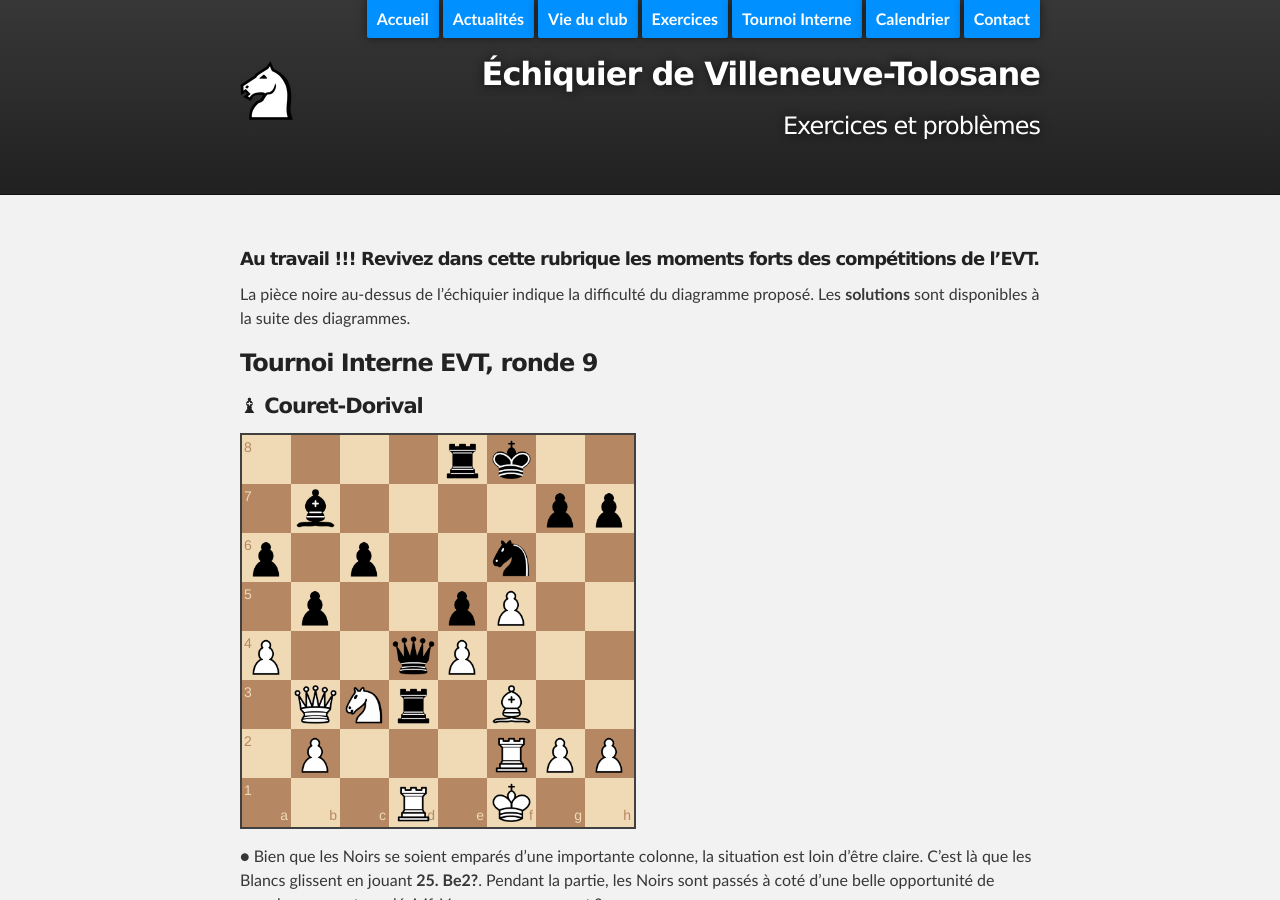
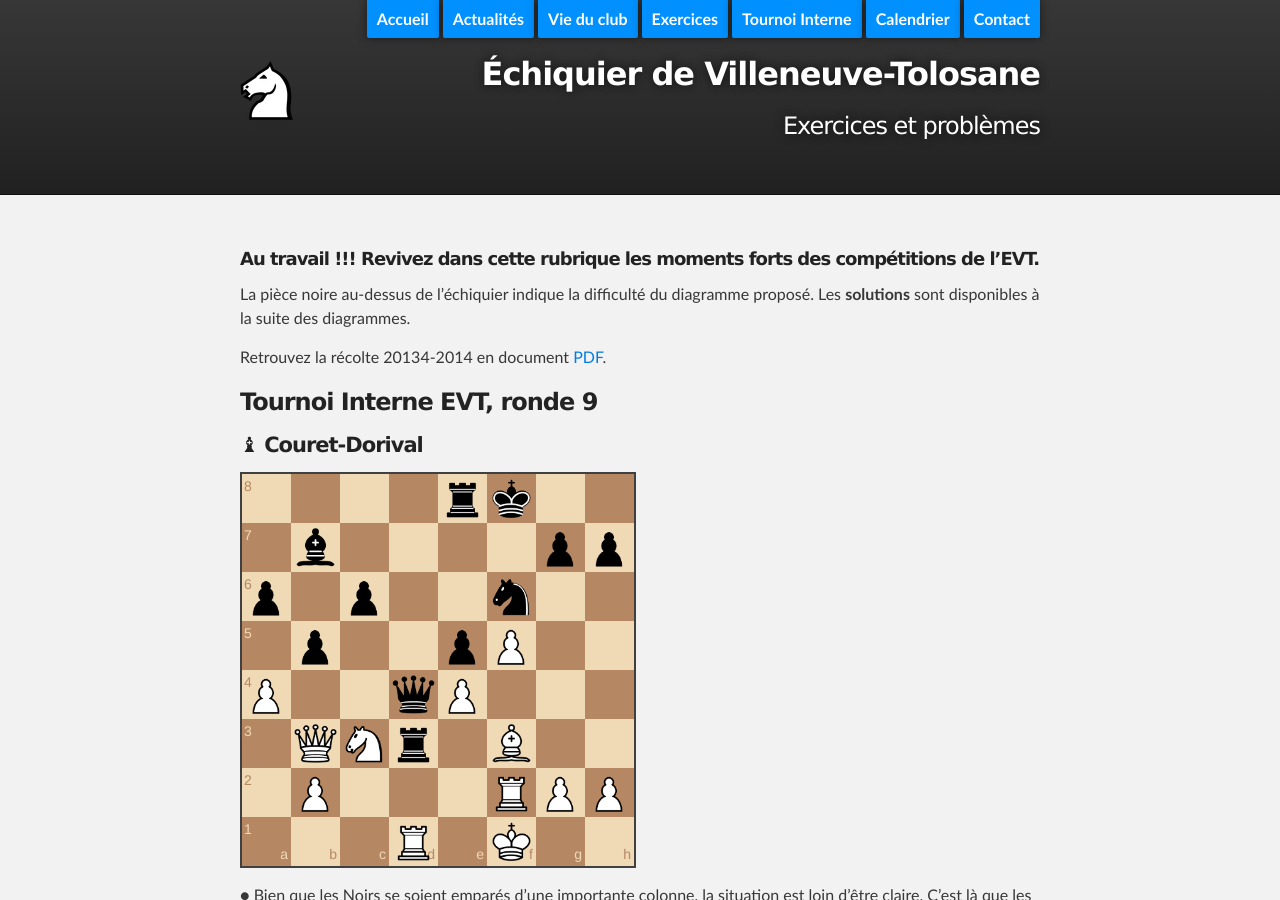
Before and after one commit to echiquier-villeneuve-tolosane/echiquier-villeneuve-tolosane.github.io, a Jekyll site: the page built from exercices.md, in a window 1280 px wide and 900 px high. Built offline with Jekyll 4.4.1, drawn with Linux system fonts in a browser that asks for light colours; nearby versions of some CDN libraries.

Commit message:
Updated exercices.md

```diff
--- a/exercices.md
+++ b/exercices.md
@@ -6,7 +6,10 @@ title: Exercices et problèmes
 ---
 
 ##### **Au travail !!! Revivez dans cette rubrique les moments forts des compétitions de l'EVT.**
+
 La pièce noire au-dessus de l'échiquier indique la difficulté du diagramme proposé. Les **solutions** sont disponibles à la suite des diagrammes.
+
+Retrouvez la récolte 20134-2014 en document [PDF](documents/EVT_exercisebook_20132014.pdf "Diagrammes").
 
 ### Tournoi Interne EVT, ronde 9
 
```
